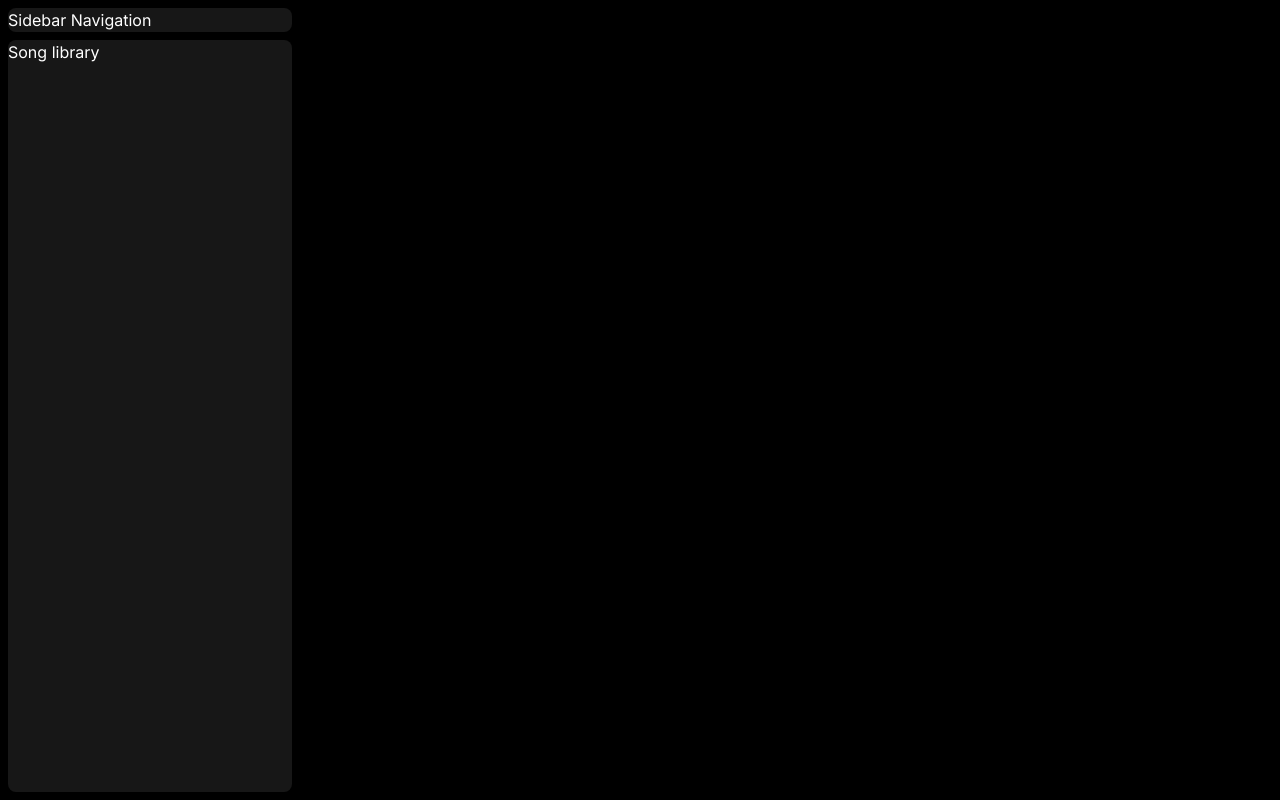
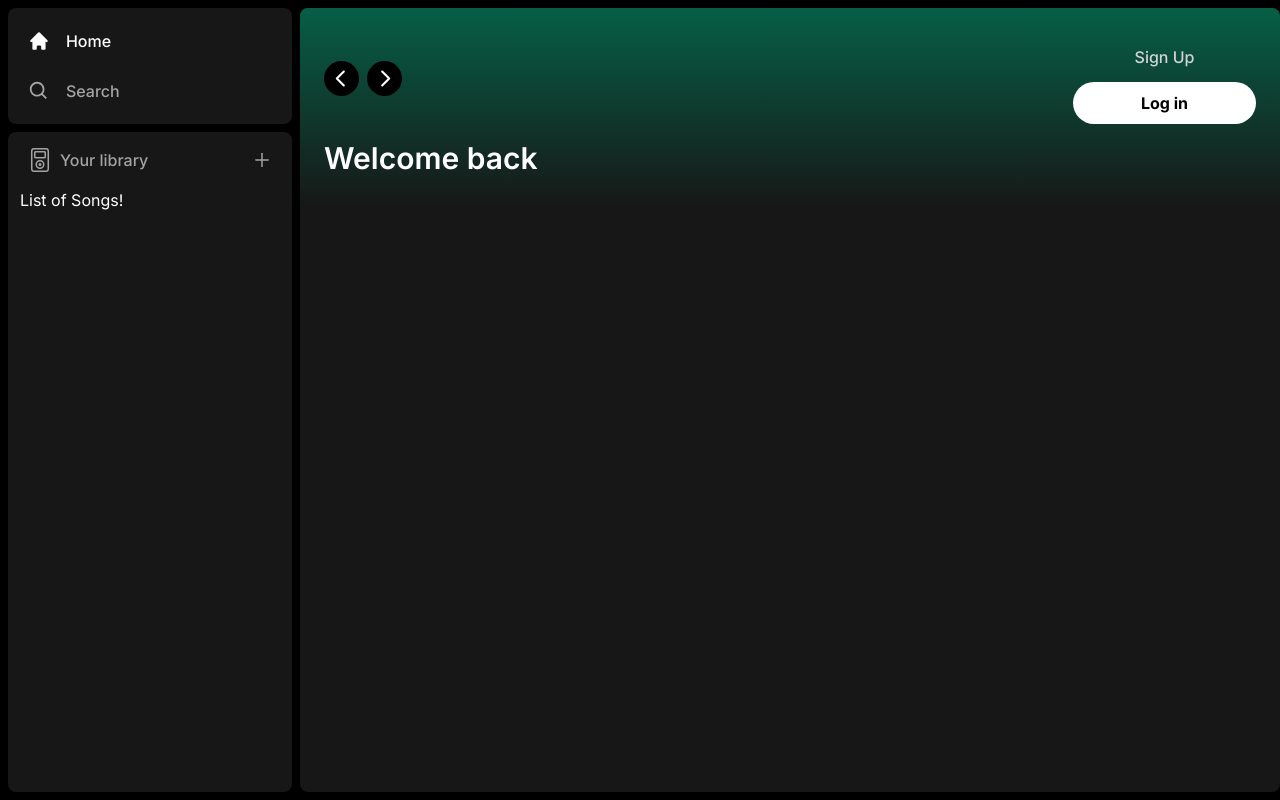
Before and after one commit to DariusLukasukas/next13-spotify, a Next.js app: page / in a window 1280 px wide. Built offline with nearby package versions, Linux system fonts and the light colour scheme.

Commit message:
initial ✨
added ui

```diff
--- a/app/page.tsx
+++ b/app/page.tsx
@@ -1,9 +1,14 @@
+import Header from "@/components/header/Header";
 import Image from "next/image";
 
 export default function Home() {
   return (
-    <div>
-      <div>Hi</div>
+    <div className="bg-neutral-900 rounded-lg w-full h-full overflow-hidden overflow-y-auto">
+      <Header>
+        <div className="mb-2">
+          <h1 className="text-white text-3xl font-semibold">Welcome back</h1>
+        </div>
+      </Header>
     </div>
   );
 }
--- /dev/null
+++ b/components/header/Header.tsx
@@ -0,0 +1,69 @@
+"use client";
+import { useRouter } from "next/navigation";
+import { twMerge } from "tailwind-merge";
+import { RxCaretLeft, RxCaretRight } from "react-icons/rx";
+import { HiHome } from "react-icons/hi";
+import { BiSearch } from "react-icons/bi";
+import Button from "../ui/button";
+
+interface HeaderProps {
+  children: React.ReactNode;
+  className?: string;
+}
+
+export default function Header({ children, className }: HeaderProps) {
+  const router = useRouter();
+  const handleSignOut = () => {
+    // Sign Out logic
+  };
+  return (
+    <div
+      className={twMerge(
+        "h-fit bg-gradient-to-b from-emerald-800 p-6",
+        className
+      )}
+    >
+      <div className="w-full mb-4 flex items-center justify-between">
+        <div className="hidden md:flex gap-x-2 items-center">
+          <button
+            onClick={() => router.back()}
+            className="rounded-full bg-black flex items-center justify-center hover:opacity-75"
+          >
+            <RxCaretLeft size={35} className="text-white" />
+          </button>
+          <button
+            onClick={() => router.forward()}
+            className="rounded-full bg-black flex items-center justify-center hover:opacity-75"
+          >
+            <RxCaretRight size={35} className="text-white" />
+          </button>
+        </div>
+        <div className="flex md:hidden gap-x-2 items-center">
+          {/* MOBILE */}
+          <button className="rounded-full p-2 bg-white flex items-center justify-center hover:opacity-75 transition">
+            <HiHome size={20} className="text-black" />
+          </button>
+          <button className="rounded-full p-2 bg-white flex items-center justify-center hover:opacity-75 transition">
+            <BiSearch size={20} className="text-black" />
+          </button>
+        </div>
+        <div className="flex justify-between items-center gap-x-4">
+          <>
+            <div>
+              <Button
+                onClick={() => {}}
+                className="bg-transparent text-neutral-300 font-medium"
+              >
+                Sign Up
+              </Button>
+              <Button onClick={() => {}} className="bg-white px-6 py-2">
+                Log in
+              </Button>
+            </div>
+          </>
+        </div>
+      </div>
+      {children}
+    </div>
+  );
+}
--- /dev/null
+++ b/components/sidebar/Library.tsx
@@ -0,0 +1,23 @@
+"use client";
+import { BsMusicPlayer } from "react-icons/bs";
+import { AiOutlinePlus } from "react-icons/ai";
+
+export default function Library() {
+  const handleClick = (event: any) => {};
+  return (
+    <div className="flex flex-col">
+      <div className="flex items-center justify-between px-5 pt-4">
+        <div className="inline-flex items-center gap-x-2">
+          <BsMusicPlayer className="text-neutral-400" size={24} />
+          <p className="text-neutral-400 text-md font-medium">Your library</p>
+        </div>
+        <AiOutlinePlus
+          onClick={handleClick}
+          size={20}
+          className="text-neutral-400 cursor-pointer hover:text-white transition"
+        />
+      </div>
+      <div className="flex flex-col gap-y-2 mt-4 px-3">List of Songs!</div>
+    </div>
+  );
+}
--- a/components/sidebar/Sidebar.tsx
+++ b/components/sidebar/Sidebar.tsx
@@ -6,6 +6,8 @@
 
 import { useMemo } from "react";
 import Box from "./Box";
+import SidebarItem from "./SidebarItem";
+import Library from "./Library";
 
 interface SidebarProps {
   children: React.ReactNode;
@@ -35,9 +37,18 @@
   return (
     <div className="flex h-full">
       <div className="hidden md:flex flex-col gap-y-2 bg-black h-full w-[300px] p-2">
-        <Box>Sidebar Navigation</Box>
-        <Box className="overflow-y-auto h-full">Song library</Box>
+        <Box>
+          <div className="flex flex-col gap-y-4 px-5 py-4">
+            {navigation.map((item) => (
+              <SidebarItem key={item.label} {...item} />
+            ))}
+          </div>
+        </Box>
+        <Box className="overflow-y-auto h-full">
+          <Library />
+        </Box>
       </div>
+      <main className="h-full flex-1 overflow-y-auto py-2">{children}</main>
     </div>
   );
 }
--- /dev/null
+++ b/components/sidebar/SidebarItem.tsx
@@ -0,0 +1,29 @@
+import Link from "next/link";
+import { IconType } from "react-icons";
+import { twMerge } from "tailwind-merge";
+
+interface SidebarItem {
+  icon: IconType;
+  label: string;
+  active?: boolean;
+  href: string;
+}
+export default function SidebarItem({
+  icon: Icon,
+  label,
+  active,
+  href,
+}: SidebarItem) {
+  return (
+    <Link
+      href={href}
+      className={twMerge(
+        "flex flex-row h-auto items-center w-full gap-x-4 text-md font-medium cursor-pointer hover:text-white transition text-neutral-400 py-1",
+        active && "text-white"
+      )}
+    >
+      <Icon size={26} />
+      <p className="truncate w-full">{label}</p>
+    </Link>
+  );
+}
--- /dev/null
+++ b/components/ui/button/index.tsx
@@ -0,0 +1,26 @@
+import { forwardRef } from "react";
+import { twMerge } from "tailwind-merge";
+
+interface ButtonProps extends React.ButtonHTMLAttributes<HTMLButtonElement> {}
+
+const Button = forwardRef<HTMLButtonElement, ButtonProps>(
+  ({ className, children, disabled, type = "button", ...props }, ref) => {
+    return (
+      <button
+        type={type}
+        className={twMerge(
+          "w-full rounded-full bg-green-500 border border-transparent px-3 py-3 disabled:cursor-not-allowed disabled:opacity-50 text-black font-bold hover:opacity-75 transition",
+          className
+        )}
+        disabled={disabled}
+        ref={ref}
+      >
+        {children}
+      </button>
+    );
+  }
+);
+
+Button.displayName = "Button";
+
+export default Button;
```
